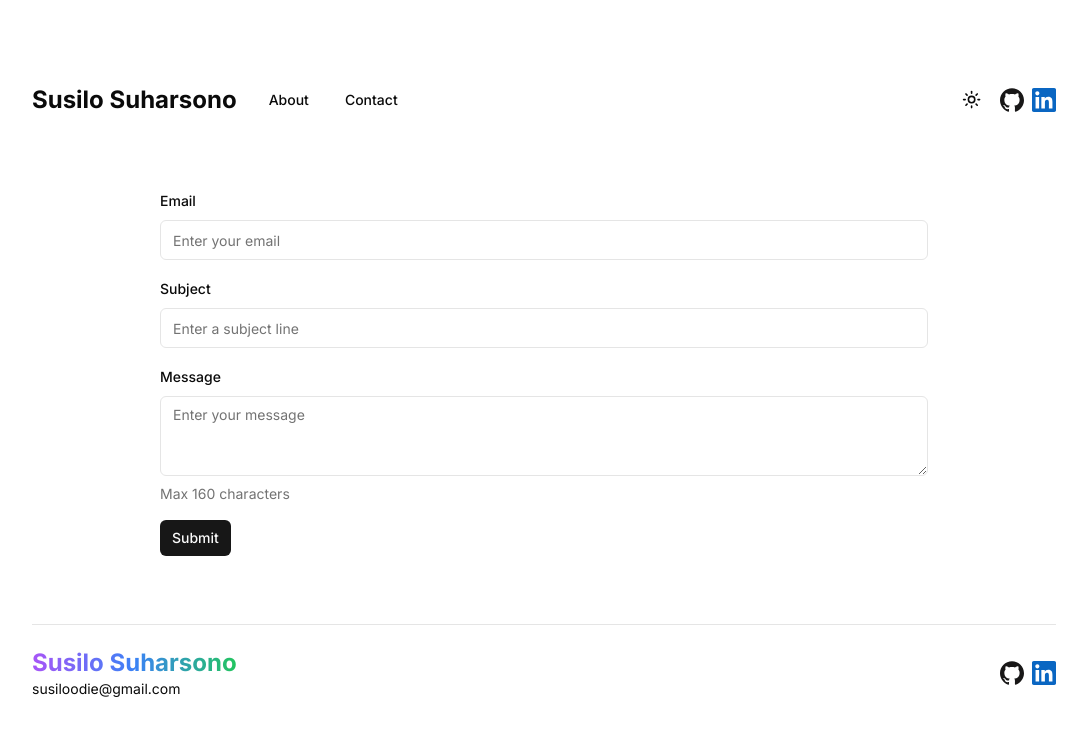
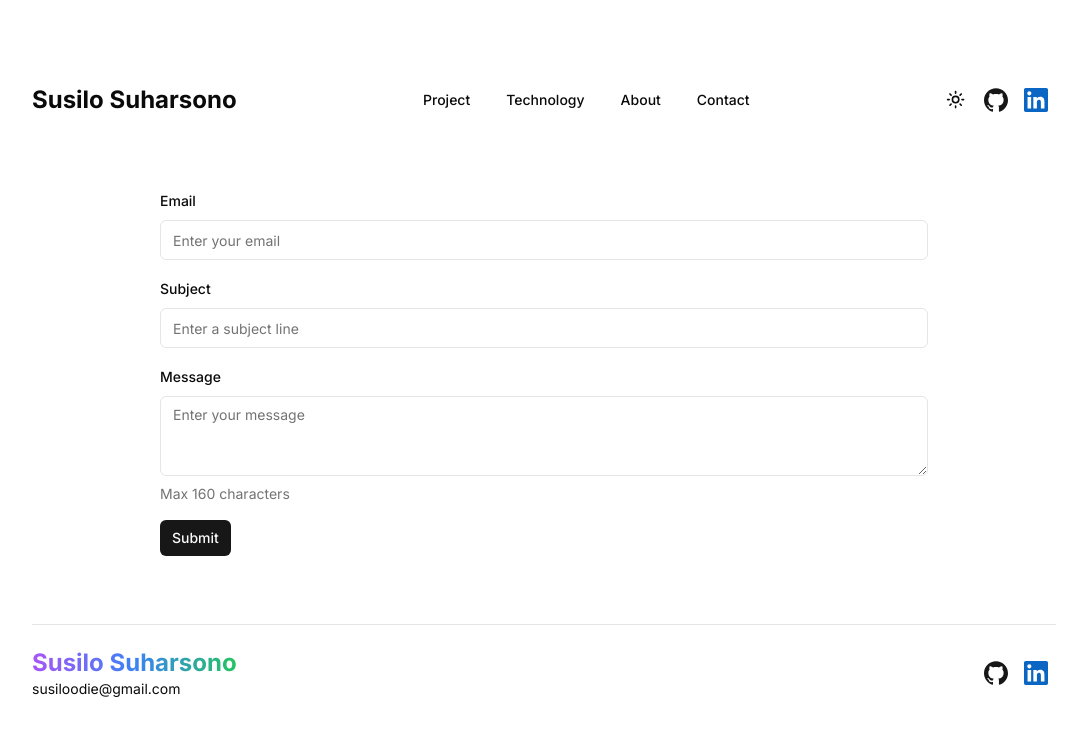
Before and after one commit to susilo001/MyPortfolio, a Next.js app: page /contact in a window 1280 px wide. Shown: the top 736 px of the page, without its empty margins (96-1183 px from the left). Built offline with nearby package versions, Linux system fonts and the light colour scheme.

Commit message:
fix about page render and center navbar

```diff
--- a/app/about/page.tsx
+++ b/app/about/page.tsx
@@ -5,7 +5,9 @@ async function getGithubProfile() {
   const res = await fetch(
     "https://raw.githubusercontent.com/susilo001/susilo001/main/README.md",
     {
-      cache: "no-store",
+      next: {
+        revalidate: 1300,
+      },
     }
   );
 
--- a/app/page.tsx
+++ b/app/page.tsx
@@ -44,7 +44,7 @@ export default async function Home() {
     <div className="sm:space-y-32 space-y-8">
       <HeroSection />
 
-      <div className="space-y-4 flex flex-col">
+      <div id="project" className="space-y-4 flex flex-col">
         <div>
           <h2 className="text-xl lg:text-2xl font-bold">Projects</h2>
           <p className="text-sm lg:text-lg">
@@ -109,7 +109,7 @@ export default async function Home() {
         </div>
       </div>
 
-      <div className="space-y-4 flex flex-col">
+      <div id="technology" className="space-y-4 flex flex-col">
         <div>
           <h2 className="text-xl lg:text-2xl font-bold">Technologies</h2>
           <p className="text-sm lg:text-lg">
--- a/components/footer.tsx
+++ b/components/footer.tsx
@@ -1,6 +1,7 @@
 import { SiGithub, SiLinkedin } from "react-icons/si";
 import Link from "next/link";
 import React from "react";
+import { Button } from "@/components/ui/button";
 
 export function Footer() {
   return (
@@ -12,13 +13,17 @@ export function Footer() {
         <span className="text-sm">susiloodie@gmail.com</span>
       </div>
 
-      <div className="flex items-center justify-center sm:justify-end gap-2">
+      <div className="flex items-center justify-center sm:justify-end">
+        <Button size="icon" variant="ghost">
           <Link href="https://github.com/susilo001">
             <SiGithub className="h-[1.5rem] w-[1.5rem] text-[#181717] dark:text-[#E8E8E8]" />
           </Link>
+        </Button>
+        <Button size="icon" variant="ghost">
           <Link href="https://www.linkedin.com/in/susilosuharsono/">
             <SiLinkedin className="h-[1.5rem] w-[1.5rem] text-[#0A66C2]" />
           </Link>
+        </Button>
       </div>
     </footer>
   );
--- a/components/header.tsx
+++ b/components/header.tsx
@@ -4,6 +4,7 @@ import Link from "next/link";
 import React from "react";
 import { Navbar } from "@/components/navbar";
 import { Sidebar } from "./sidebar";
+import { Button } from "@/components/ui/button";
 
 export function Header() {
   return (
@@ -12,23 +13,26 @@ export function Header() {
         <Link href="/" className="font-bold text-xl lg:text-2xl">
           Susilo Suharsono
         </Link>
+      </div>
       <div className="hidden lg:block">
         <Navbar />
-        </div>
       </div>
       <div className="flex items-center gap-2">
         <div className="lg:hidden">
           <Sidebar />
         </div>
-        <div className="lg:flex lg:items-center lg:gap-2 hidden">
+        <div className="lg:flex lg:items-center  hidden">
           <ModeToggle />
+          <Button size="icon" variant="ghost">
             <Link href="https://github.com/susilo001">
               <SiGithub className="h-[1.5rem] w-[1.5rem] text-[#181717] dark:text-[#E8E8E8]" />
             </Link>
-
+          </Button>
+          <Button size="icon" variant="ghost">
             <Link href="https://www.linkedin.com/in/susilosuharsono/">
               <SiLinkedin className="h-[1.5rem] w-[1.5rem] text-[#0A66C2]" />
             </Link>
+          </Button>
         </div>
       </div>
     </header>
--- a/components/navbar.tsx
+++ b/components/navbar.tsx
@@ -14,6 +14,20 @@ export function Navbar() {
   return (
     <NavigationMenu>
       <NavigationMenuList>
+        <NavigationMenuItem>
+          <Link href="/#project" legacyBehavior passHref>
+            <NavigationMenuLink className={navigationMenuTriggerStyle()}>
+              Project
+            </NavigationMenuLink>
+          </Link>
+        </NavigationMenuItem>
+        <NavigationMenuItem>
+          <Link href="/#technology" legacyBehavior passHref>
+            <NavigationMenuLink className={navigationMenuTriggerStyle()}>
+              Technology
+            </NavigationMenuLink>
+          </Link>
+        </NavigationMenuItem>
         <NavigationMenuItem>
           <Link href="/about" legacyBehavior passHref>
             <NavigationMenuLink className={navigationMenuTriggerStyle()}>
```
Lines whose indentation alone changed are shown as unchanged.
